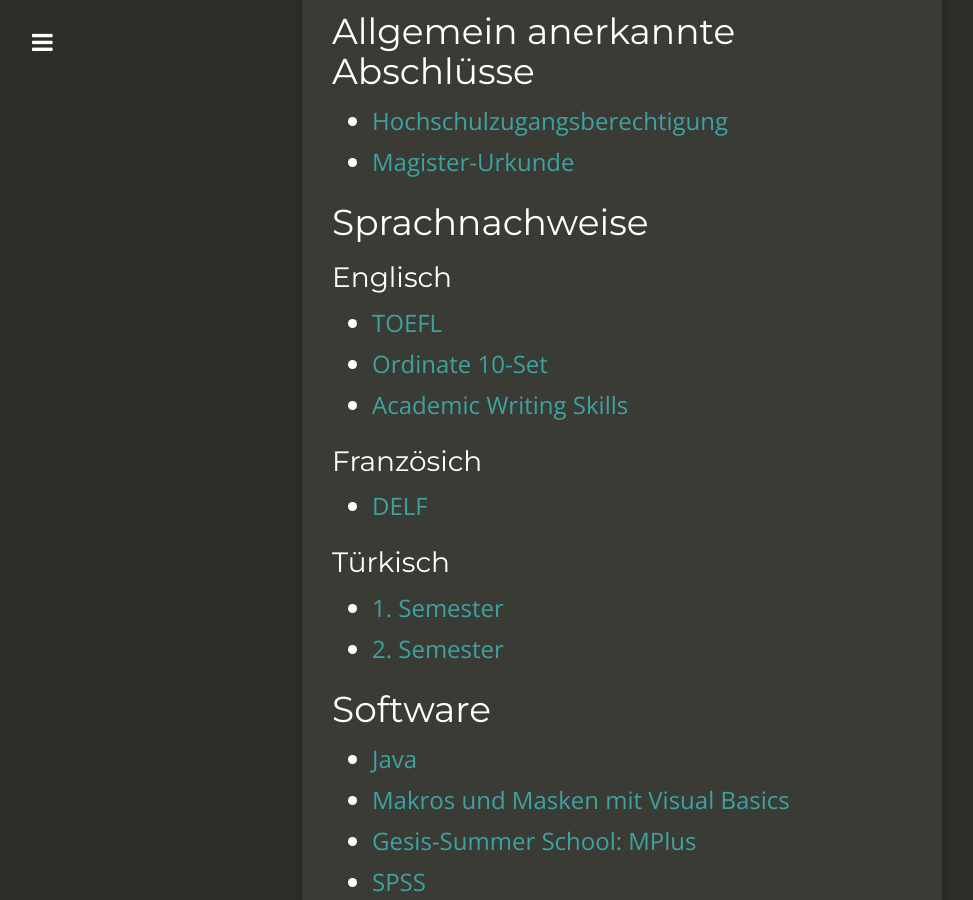
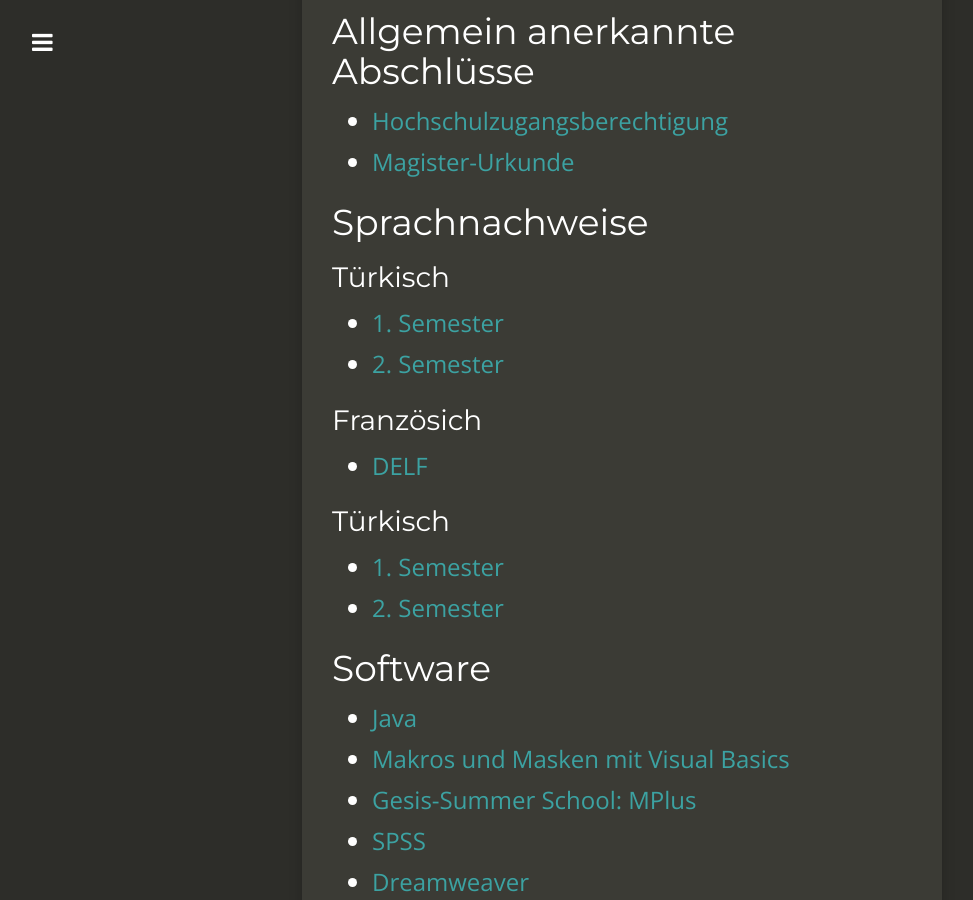
Before and after one commit to BriGitBardot/Bewerbung2, a Jekyll site: the page built from Anlagen.md, in a window 1280 px wide and 900 px high, scrolled down 464 px. Shown: the whole window, without its empty margins (18-991 px from the left). Built offline with Jekyll 4.4.1, drawn with Linux system fonts in a browser that asks for light colours; nearby versions of some CDN libraries.

Commit message:
Update Anlagen.md

```diff
--- a/Anlagen.md
+++ b/Anlagen.md
@@ -20,10 +20,9 @@
 - [Magister-Urkunde]({{ site.url }}/assets/Magisterurkunde.pdf)
 
 ## Sprachnachweise
-### Englisch
-- [TOEFL]({{ site.url }}/assets/toefl.pdf)
-- [Ordinate 10-Set]({{ site.url }}/assets/OrdinateSet10.pdf)
-- [Academic Writing Skills]({{ site.url }}/assets/AcademicWritingSkills.pdf)
+### Türkisch
+- [1. Semester]({{ site.url }}/assets/tuerkisch1.pdf)
+- [2. Semester]({{ site.url }}/assets/tuerkisch2.pdf)
 
 ### Französich
 - [DELF]({{ site.url }}/assets/delf.pdf)
```
